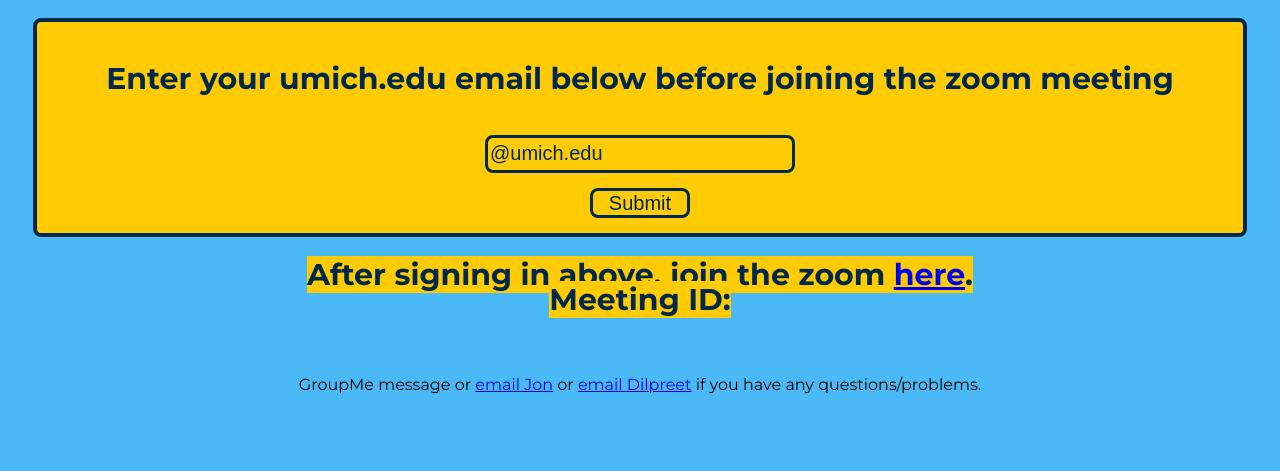
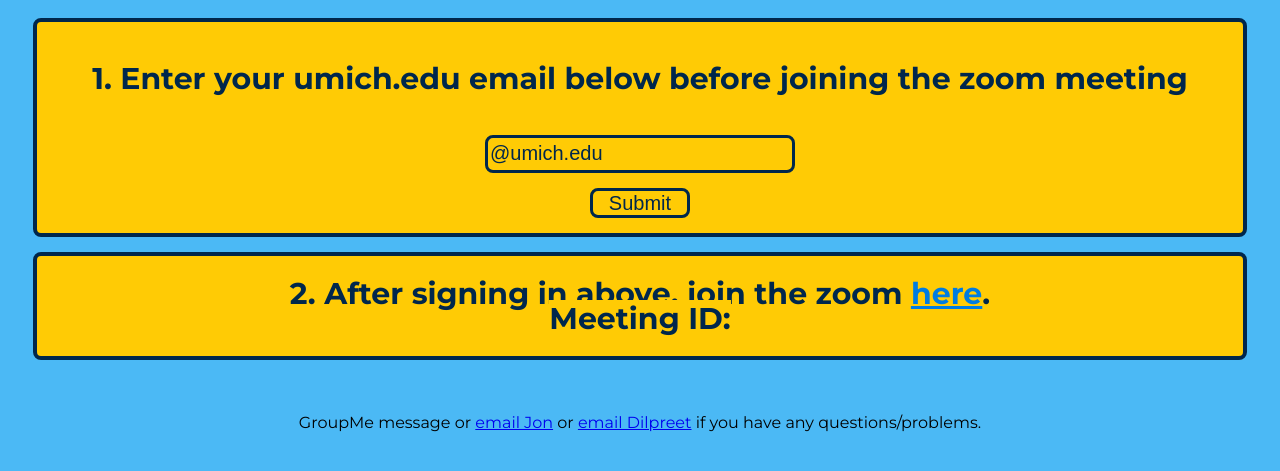
Before and after one commit to umichfjp/umichfjp.github.io, a Jekyll site: the page built from pages/signup/mcsp_infomtg_20.html, in a window 1280 px wide. Shown: the top 471 px of the page. Built offline with Jekyll 4.4.1, drawn with Linux system fonts in a browser that asks for light colours.

Commit message:
Update mcsp_infomtg_20.html

```diff
--- a/pages/signup/mcsp_infomtg_20.html
+++ b/pages/signup/mcsp_infomtg_20.html
@@ -11,13 +11,15 @@ title: Flint Justice Partnership Official Website
           <script type="text/javascript">var submitted=false;</script>
           <br /><iframe name="hidden_iframe" id="hidden_iframe" style="display:none;" onload="if(submitted)  {window.location='https://umichfjp.github.io/pages/signup/mcsp_infomtg_20';}"></iframe>
           <form class="myform" action="https://docs.google.com/forms/d/e/1FAIpQLSewZmWlgpIYFLM1BvFF_qr48G_YFc_7FvFmV18uHkD6SkwWoQ/formResponse" method="post" target="hidden_iframe" onsubmit="submitted=true;" onkeydown="return event.key != 'Enter';">
-            <center><label><h2><b>Enter your umich.edu email below before joining the zoom meeting</b></h2></label>
+            <center><label><h2><b>1. Enter your umich.edu email below before joining the zoom meeting</b></h2></label>
               <br /><input class="entry" type="email" name="entry.1957990408" placeholder="uniqname@umich.edu" value="@umich.edu" maxlength="18" minlength="13" name="email_address" type="text" required pattern="[a-z]+@umich.edu" />
               <input type="hidden" name="recaptcha_response" id="recaptchaResponse">
               <br /><input class="submit" type="submit" value="Submit"/>
             </form><br /></div>
-            <h2><b><mark>After signing in above, join the zoom <a href="https://umich.zoom.us/" target="_blank">here</a>.
+          <div class="container">
+            <h2><b><mark>2. After signing in above, join the zoom <a href="https://umich.zoom.us/" target="_blank">here</a>.
             <br>Meeting ID:</mark></b></h2>
+          </div>
             <br><br><center>GroupMe message or <a href="mailto:jmusai@umich.edu?subject=MCSP info mtg">email Jon</a> or <a href="mailto:dilpreet@umich.edu?subject=MCSP info mtg">email Dilpreet</a> if you have any questions/problems.</center></h2>
           </center>
         </div>
```
